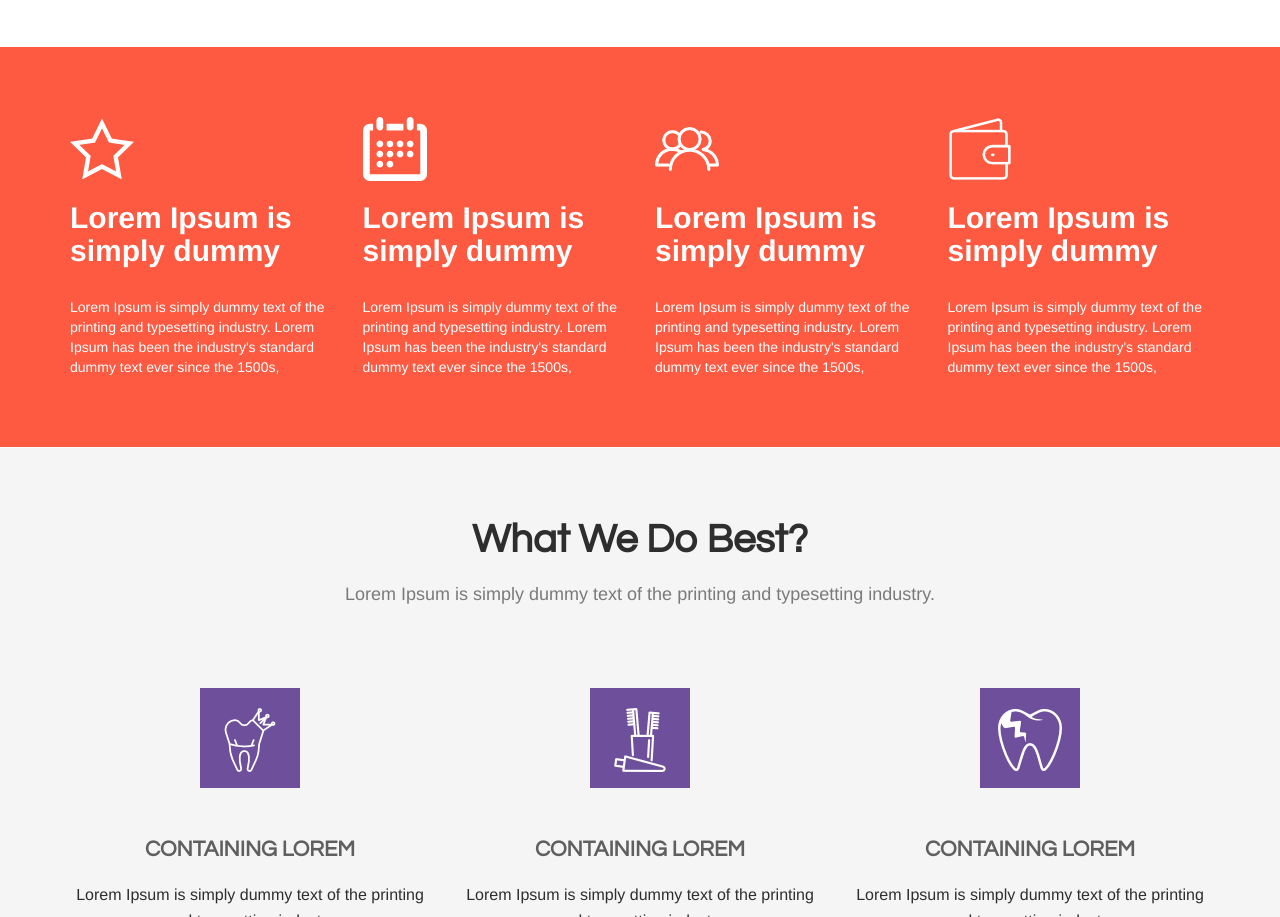
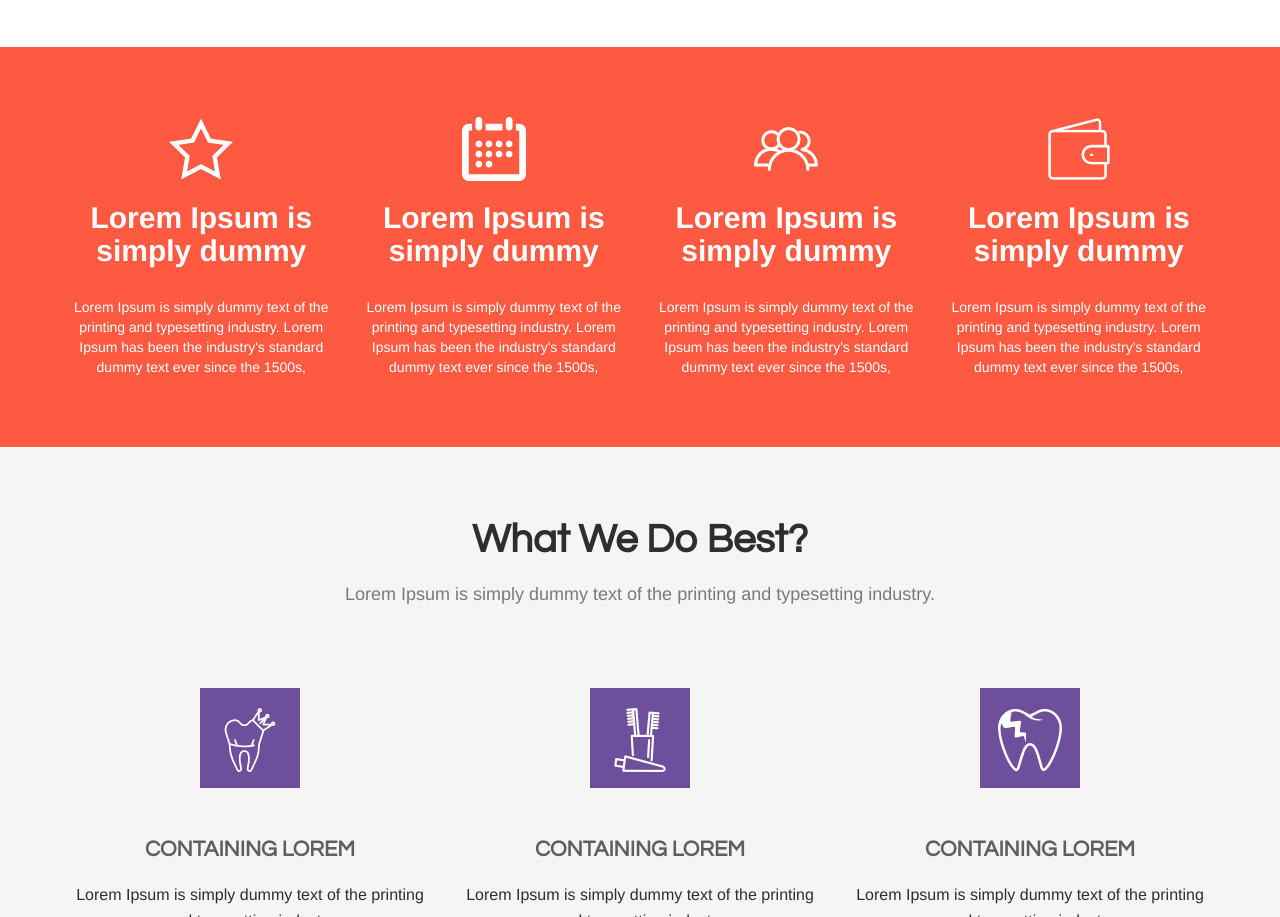
Before and after one commit to Creative-Designs/Medical_new_webpage, a plain HTML site: page index.html in a window 1280 px wide. Shown: the part 1120-2037 px from the top of the page. Drawn offline with Linux system fonts and the light colour scheme.

Commit message:
changes
adding margin to the circle icon

```diff
--- a/index.html
+++ b/index.html
@@ -78,25 +78,25 @@
 		<div class="col-sm-3">
 
 				<img src="img/star.png" class="img-responsive circle_icon">
-				<h2 class="circle_head">Lorem Ipsum is simply dummy </h2>
-				<p class="circle_para">Lorem Ipsum is simply dummy text of the printing and typesetting industry. Lorem Ipsum has been the industry's standard dummy text ever since the 1500s, </p>
+				<h2 class="circle_head text-center">Lorem Ipsum is simply dummy </h2>
+				<p class="circle_para text-center">Lorem Ipsum is simply dummy text of the printing and typesetting industry. Lorem Ipsum has been the industry's standard dummy text ever since the 1500s, </p>
 		</div>
 		<div class="col-sm-3">
 			<img src="img/calendar-icon.png" class="img-responsive circle_icon">
-				<h2 class="circle_head">Lorem Ipsum is simply dummy </h2>
-				<p class="circle_para">Lorem Ipsum is simply dummy text of the printing and typesetting industry. Lorem Ipsum has been the industry's standard dummy text ever since the 1500s, </p>
+				<h2 class="circle_head text-center">Lorem Ipsum is simply dummy </h2>
+				<p class="circle_para text-center">Lorem Ipsum is simply dummy text of the printing and typesetting industry. Lorem Ipsum has been the industry's standard dummy text ever since the 1500s, </p>
 		</div>
 		<div class="col-sm-3">
 
 				<img src="img/group.png" class="img-responsive circle_icon">
-				<h2 class="circle_head">Lorem Ipsum is simply dummy </h2>
-				<p class="circle_para">Lorem Ipsum is simply dummy text of the printing and typesetting industry. Lorem Ipsum has been the industry's standard dummy text ever since the 1500s, </p>
+				<h2 class="circle_head text-center">Lorem Ipsum is simply dummy </h2>
+				<p class="circle_para text-center">Lorem Ipsum is simply dummy text of the printing and typesetting industry. Lorem Ipsum has been the industry's standard dummy text ever since the 1500s, </p>
 		</div>
 		<div class="col-sm-3">
 
 				<img src="img/wallet.png" class="img-responsive circle_icon">
-				<h2 class="circle_head">Lorem Ipsum is simply dummy </h2>
-				<p class="circle_para">Lorem Ipsum is simply dummy text of the printing and typesetting industry. Lorem Ipsum has been the industry's standard dummy text ever since the 1500s, </p>
+				<h2 class="circle_head text-center">Lorem Ipsum is simply dummy </h2>
+				<p class="circle_para text-center">Lorem Ipsum is simply dummy text of the printing and typesetting industry. Lorem Ipsum has been the industry's standard dummy text ever since the 1500s, </p>
 		</div>
 	</div>
 </div>
--- a/newstyle.css
+++ b/newstyle.css
@@ -126,7 +126,7 @@
 }
 
 .circle_icon{
-
+margin:0 auto;
 
 }
 .circle_head{
```
